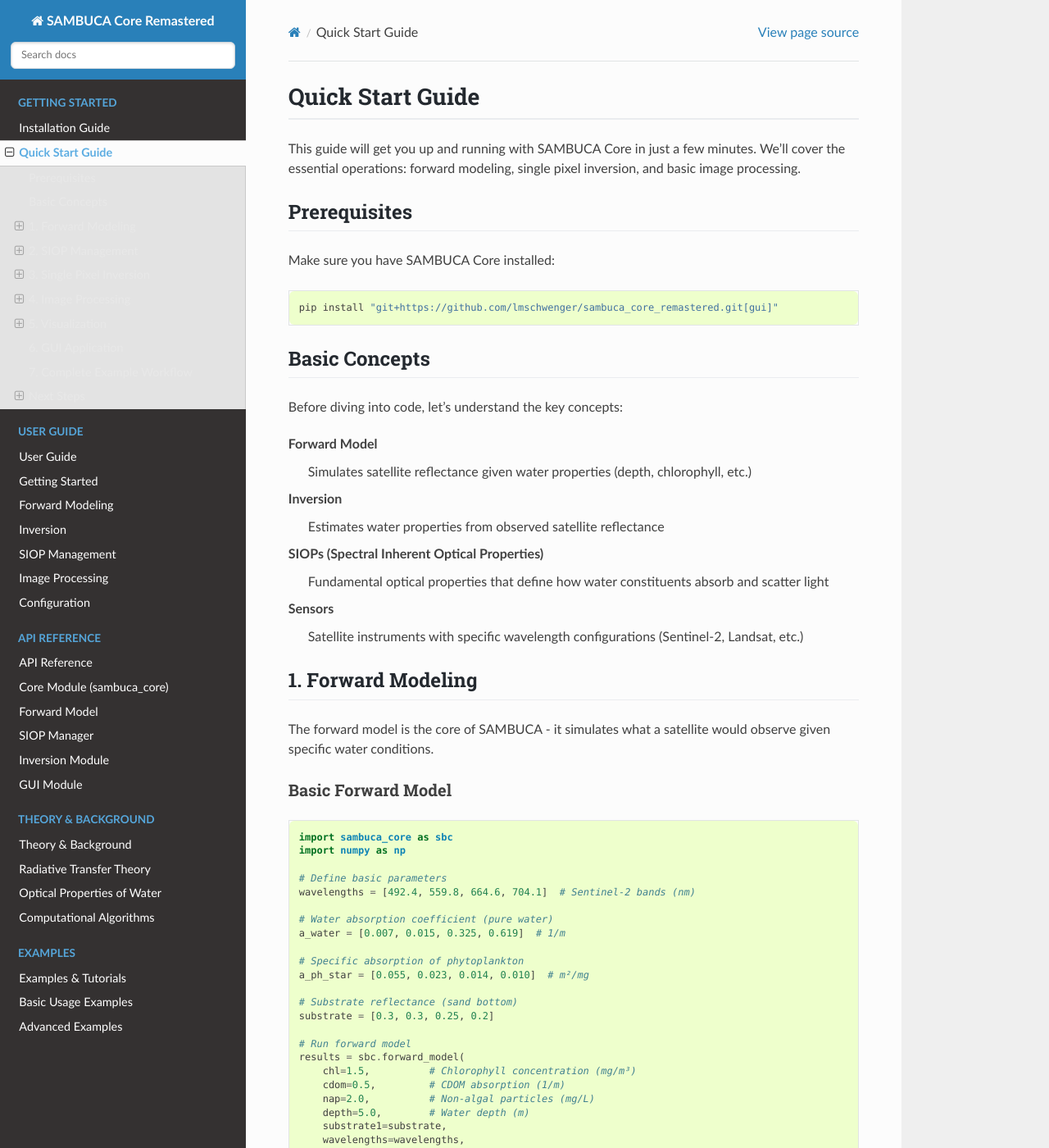
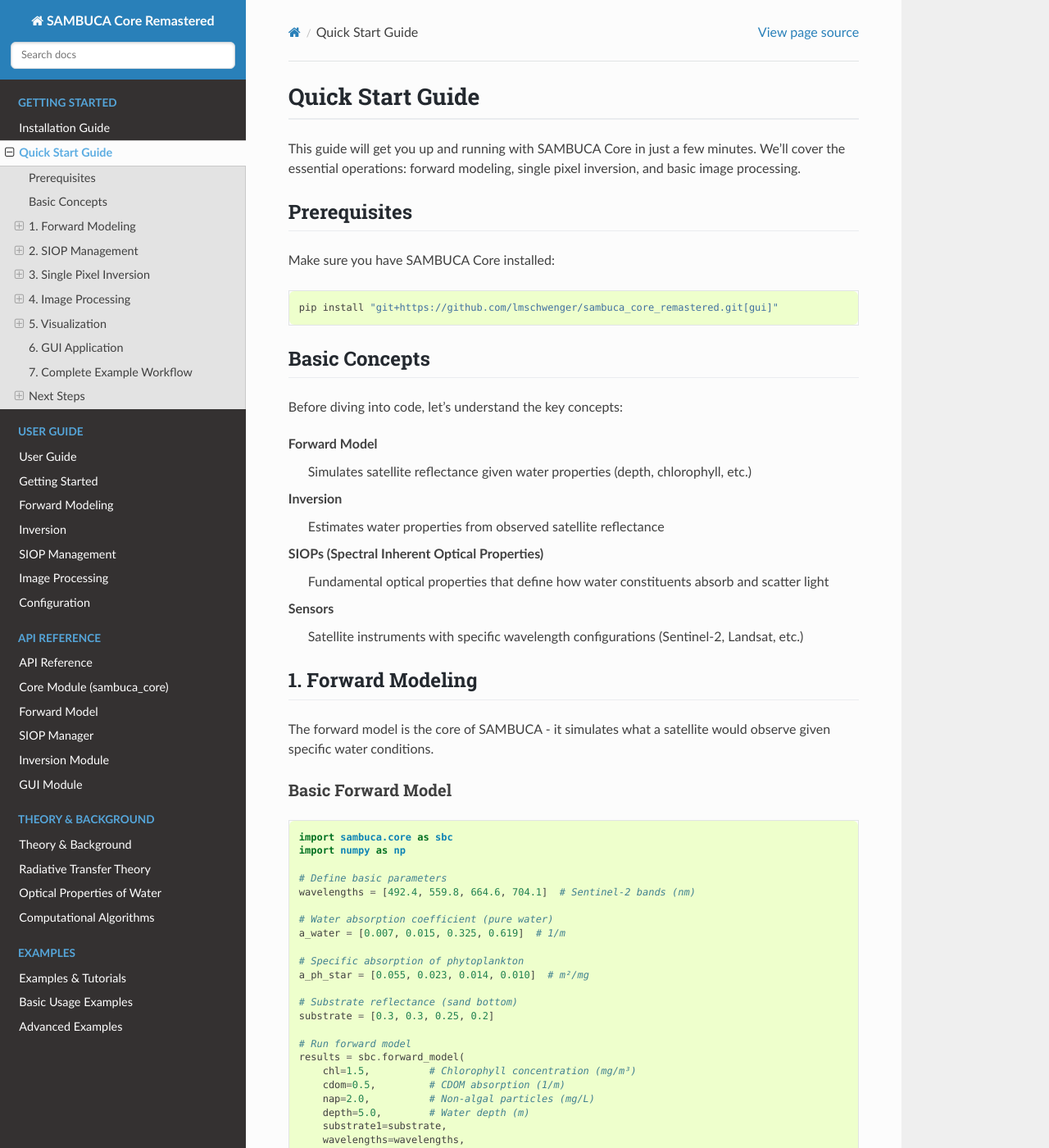
Before and after one commit to lmschwenger/sambuca_core_remastered, a Sphinx documentation site: the page built from docs/source/quickstart.rst, in a window 1280 px wide and 1400 px high. Shown: the whole window at 82% size. Built offline with Sphinx 7.4.7 and the Read the Docs theme 3.1.0, drawn with Linux system fonts in a browser that asks for light colours; pages that are not in the unit, such as notebooks, are missing from menus; some of the changed text lies outside the part shown.

Commit message:
Fix import paths in documentation examples to use the correct module structure

```diff
--- a/docs/source/_static/custom.css
+++ b/docs/source/_static/custom.css
@@ -69,6 +69,15 @@
 .wy-menu-vertical li.toctree-l3 a,
 .wy-menu-vertical li.toctree-l4 a {
     color: #e8e8e8;  /* Light gray for subtitles */
+}
+
+/* Expanded menu items (white background) - text should be black */
+.wy-menu-vertical li.current ul li a {
+    color: #404040 !important;  /* Dark text for light backgrounds */
+}
+
+.wy-menu-vertical li.current ul li a:hover {
+    color: #2980b9 !important;  /* Dark blue hover for light backgrounds */
 }
 
 .wy-menu-vertical a:hover {
--- a/docs/source/examples/advanced_examples.rst
+++ b/docs/source/examples/advanced_examples.rst
@@ -24,8 +24,8 @@
 
 .. code-block:: python
 
-   import sambuca_core as sbc
-   from sambuca_core.inversion import InversionParameters, process_image
+   import sambuca.core as sbc
+   from sambuca.core.inversion import InversionParameters, process_image
    import numpy as np
    import rasterio
    import matplotlib.pyplot as plt
--- a/docs/source/examples/basic_usage.rst
+++ b/docs/source/examples/basic_usage.rst
@@ -10,7 +10,7 @@
 
 .. code-block:: python
 
-   import sambuca_core as sbc
+   import sambuca.core as sbc
    import numpy as np
    import matplotlib.pyplot as plt
 
@@ -26,7 +26,7 @@
 
 .. code-block:: python
 
-   import sambuca_core as sbc
+   import sambuca.core as sbc
    import numpy as np
 
    # Define water conditions
@@ -163,7 +163,7 @@
 
 .. code-block:: python
 
-   from sambuca_core.inversion import InversionParameters, invert_spectrum
+   from sambuca.core.inversion import InversionParameters, invert_spectrum
 
    # Simulate observed reflectance (from previous forward model)
    observed_rrs = np.array([0.0089, 0.0134, 0.0051, 0.0039])
--- a/docs/source/index.rst
+++ b/docs/source/index.rst
@@ -69,7 +69,7 @@
 
 .. code-block:: python
 
-   import sambuca_core as sbc
+   import sambuca.core as sbc
    import numpy as np
 
    # 1. Set up SIOP manager and load spectral libraries
--- a/docs/source/installation.rst
+++ b/docs/source/installation.rst
@@ -267,13 +267,13 @@
 
 .. code-block:: bash
 
-   python -c "import sambuca_core as sbc; print(f'SAMBUCA Core v{sbc.__version__} installed successfully')"
+   python -c "import sambuca.core as sbc; print(f'SAMBUCA Core v{sbc.__version__} installed successfully')"
 
 **Run Built-in Tests:**
 
 .. code-block:: bash
 
-   python -m sambuca_core
+   python -m sambuca.core
 
 **Launch GUI (if installed with GUI support):**
 
@@ -285,7 +285,7 @@
 
 .. code-block:: python
 
-   import sambuca_core as sbc
+   import sambuca.core as sbc
    import numpy as np
 
    # Create test data
--- a/docs/source/quickstart.rst
+++ b/docs/source/quickstart.rst
@@ -39,7 +39,7 @@
 
 .. code-block:: python
 
-   import sambuca_core as sbc
+   import sambuca.core as sbc
    import numpy as np
 
    # Define basic parameters
@@ -89,7 +89,7 @@
 
 .. code-block:: python
 
-   import sambuca_core as sbc
+   import sambuca.core as sbc
 
    # Initialize SIOP manager with spectral libraries
    siop_manager = sbc.SIOPManager("data/")  # Path to your spectral data
@@ -134,7 +134,7 @@
 
 .. code-block:: python
 
-   from sambuca_core.inversion import InversionParameters, invert_spectrum
+   from sambuca.core.inversion import InversionParameters, invert_spectrum
 
    # Observed reflectance (from Sentinel-2 pixel)
    observed_rrs = np.array([0.012, 0.015, 0.008, 0.006])
@@ -178,7 +178,7 @@
 .. code-block:: python
 
    import numpy as np
-   from sambuca_core.inversion import process_image
+   from sambuca.core.inversion import process_image
 
    # Example: Load your Sentinel-2 reflectance image
    # In practice, use rasterio or your preferred geospatial library
@@ -326,10 +326,10 @@
 
 .. code-block:: python
 
-   import sambuca_core as sbc
+   import sambuca.core as sbc
    import numpy as np
    import matplotlib.pyplot as plt
-   from sambuca_core.inversion import InversionParameters, invert_spectrum
+   from sambuca.core.inversion import InversionParameters, invert_spectrum
 
    # 1. Set up SIOP manager
    print("Setting up SIOP manager...")
```
